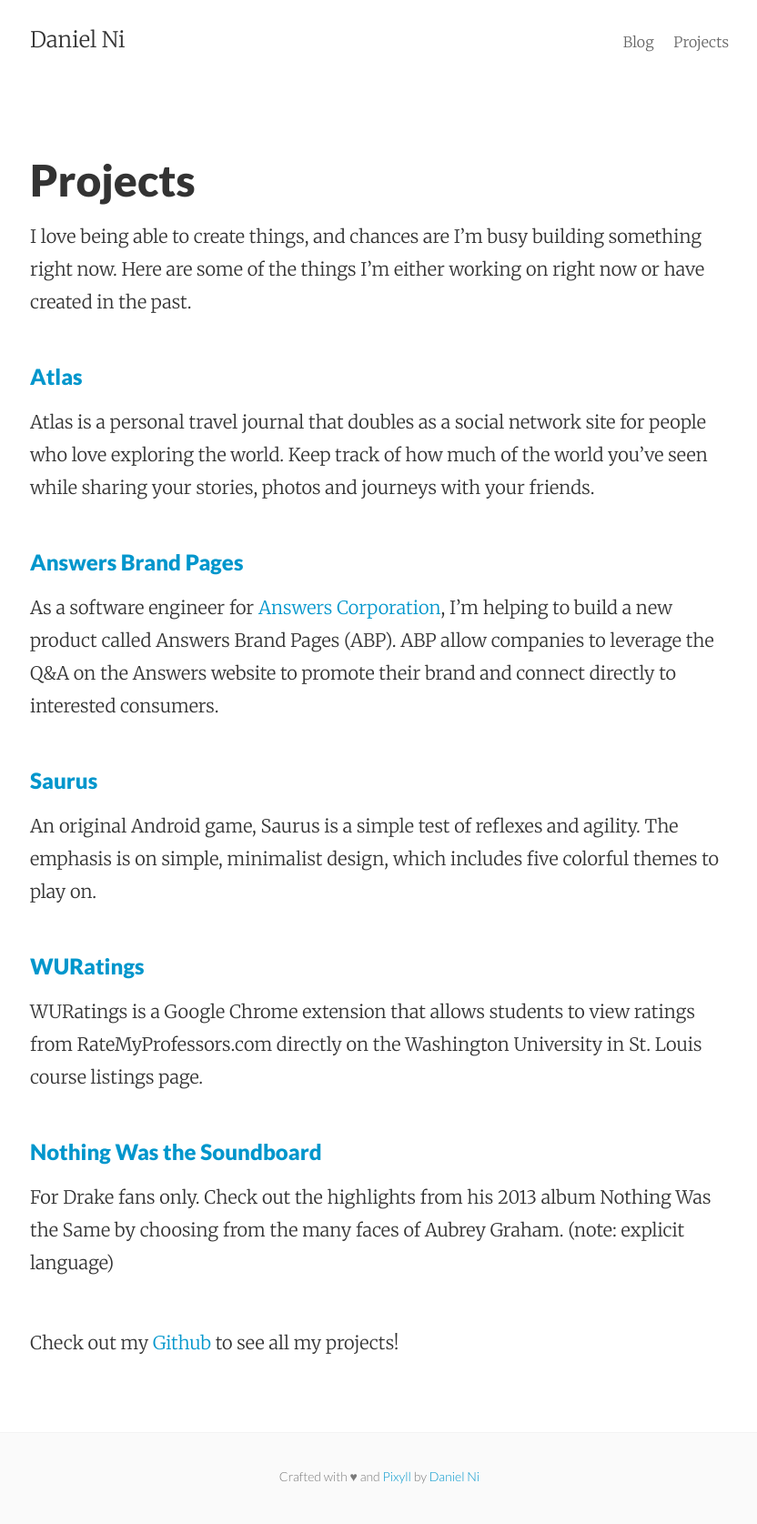
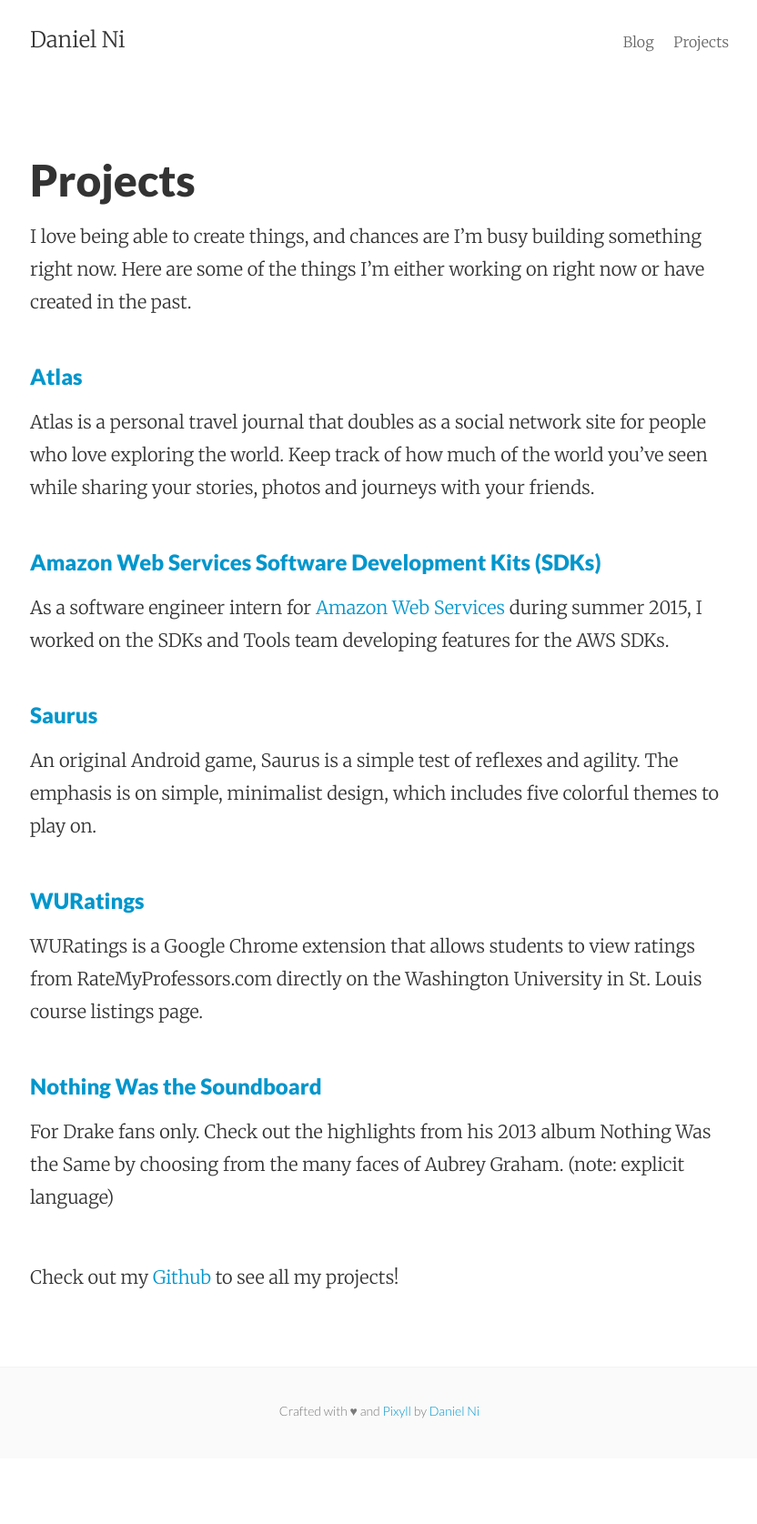
Before and after one commit to DanielNi/danielni.github.io, a Jekyll site: the page built from projects.md, in a window 1280 px wide. Shown: the whole page at 91% size, without its empty margins (223-1055 px from the left). Built offline with Jekyll 4.4.1, drawn with Linux system fonts in a browser that asks for light colours; nearby versions of some CDN libraries; after the commit the page ends 1603 px from its top, so only the background shows below that.

Commit message:
updates, including domain change

```diff
--- a/CNAME
+++ /dev/null
@@ -1 +0,0 @@
-www.danielni.me
--- a/_config.yml
+++ b/_config.yml
@@ -4,7 +4,7 @@
 author: Daniel Ni
 description: "My personal site."
 baseurl: ""
-url: "http://danielni.me"
+url: "http://danielni.github.io"
 google_analytics:
 
 # Build settings
--- a/index.html
+++ b/index.html
@@ -7,7 +7,7 @@
 
 <img src="/assets/profile.jpg" alt="This is me."/>
 
-<p>Hi! I'm a junior majoring in Mathematics and Computer Science at Washington University in St. Louis. My passions are technology, music, and Philadelphia sports. Feel free to contact me if you want to chat about anything!
+<p>Hi! I'm a senior majoring in Mathematics and Computer Science at Washington University in St. Louis. My passions are technology, music, sports and traveling. Feel free to contact me if you want to chat about anything!
 <br><br>
 <a href="mailto:danielni@wustl.edu"><i class="fa fa-envelope-o"></i> Email</a>&nbsp;&nbsp;&nbsp;&nbsp;<a href="https://www.github.com/DanielNi"><i class="fa fa-github-alt"></i> Github</a>&nbsp;&nbsp;&nbsp;&nbsp;<a href="https://www.linkedin.com/in/danielwni"><i class="fa fa-linkedin"></i> LinkedIn</a>
 </p>
--- a/projects.md
+++ b/projects.md
@@ -6,13 +6,13 @@
 
 I love being able to create things, and chances are I'm busy building something right now. Here are some of the things I'm either working on right now or have created in the past.
 
-### [Atlas](http://www.myatlas.me)
+### [Atlas](http://myatlas.herokuapp.com)
 
 Atlas is a personal travel journal that doubles as a social network site for people who love exploring the world. Keep track of how much of the world you've seen while sharing your stories, photos and journeys with your friends.
 
-### [Answers Brand Pages](http://www.answers.com/answers)
+### [Amazon Web Services Software Development Kits (SDKs)](https://aws.amazon.com/tools/)
 
-As a software engineer for [Answers Corporation](http://www.answers.com), I'm helping to build a new product called Answers Brand Pages (ABP). ABP allow companies to leverage the Q&A on the Answers website to promote their brand and connect directly to interested consumers.
+As a software engineer intern for [Amazon Web Services](http://aws.amazon.com/) during summer 2015, I worked on the SDKs and Tools team developing features for the AWS SDKs.
 
 ### [Saurus](https://play.google.com/store/apps/details?id=com.nigu.saurus)
 
```
Also changed, not shown: assets/map_example.png, 6 other files.
